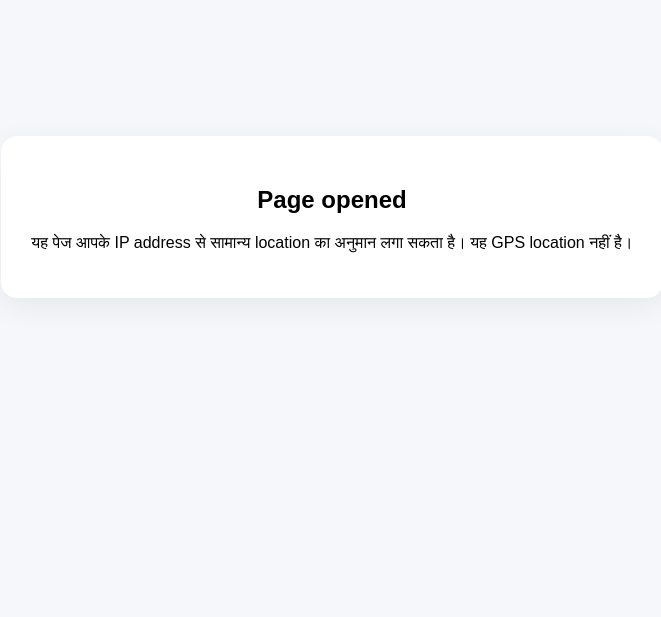
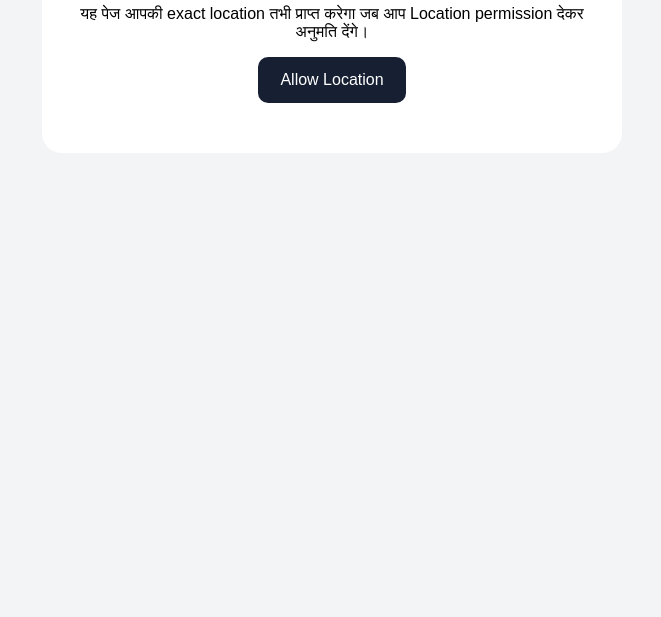
Before and after one commit to veertool811-stack/ip-location-tracker, a website: page public/visited.html in a window 1280 px wide. Shown: the part 183-800 px from the top of the page, without its empty margins (308-969 px from the left). Drawn offline with Linux system fonts and the light colour scheme.

Commit message:
Add GPS location sharing with permission

```diff
--- a/public/visited.html
+++ b/public/visited.html
@@ -1,13 +1,65 @@
 <!doctype html>
 <html lang="hi">
 <head>
-<meta charset="utf-8">
+<meta charset="UTF-8">
 <meta name="viewport" content="width=device-width,initial-scale=1">
-<title>Page</title>
+<title>Location Sharing</title>
 <style>
-body{font-family:Arial,sans-serif;display:grid;place-items:center;min-height:100vh;margin:0;background:#f6f7fb}
-div{background:#fff;padding:30px;border-radius:16px;box-shadow:0 8px 30px #0001;text-align:center}
+body{font-family:Arial,sans-serif;background:#f3f4f6;margin:0;padding:30px}
+.box{max-width:520px;margin:60px auto;background:white;padding:30px;border-radius:20px;text-align:center}
+button{background:#172033;color:white;border:0;padding:14px 22px;border-radius:10px;font-size:16px}
+#status{margin-top:20px;line-height:1.6}
 </style>
 </head>
-<body><div><h2>Page opened</h2><p>यह पेज आपके IP address से सामान्य location का अनुमान लगा सकता है। यह GPS location नहीं है।</p></div></body>
+<body>
+<div class="box">
+<h2>Location Sharing</h2>
+<p>यह पेज आपकी exact location तभी प्राप्त करेगा जब आप Location permission देकर अनुमति देंगे।</p>
+<button onclick="shareLocation()">Allow Location</button>
+<div id="status"></div>
+</div>
+
+<script>
+async function shareLocation(){
+  const status=document.getElementById("status");
+  if(!navigator.geolocation){
+    status.textContent="इस browser में location सुविधा उपलब्ध नहीं है।";
+    return;
+  }
+
+  status.textContent="Location permission का इंतज़ार है...";
+
+  navigator.geolocation.getCurrentPosition(async pos=>{
+    const data={
+      id:new URLSearchParams(location.search).get("id")||"unknown",
+      latitude:pos.coords.latitude,
+      longitude:pos.coords.longitude,
+      accuracy:pos.coords.accuracy
+    };
+
+    try{
+      const r=await fetch("/api/gps",{
+        method:"POST",
+        headers:{"Content-Type":"application/json"},
+        body:JSON.stringify(data)
+      });
+
+      if(r.ok){
+        status.textContent="Location successfully shared.";
+      }else{
+        status.textContent="Location मिली, लेकिन server पर भेजी नहीं जा सकी।";
+      }
+    }catch(e){
+      status.textContent="Server से connection नहीं हो पाया।";
+    }
+  },err=>{
+    status.textContent="Location permission नहीं दी गई या location उपलब्ध नहीं हुई।";
+  },{
+    enableHighAccuracy:true,
+    timeout:15000,
+    maximumAge:0
+  });
+}
+</script>
+</body>
 </html>
```
Also changed, not shown: server.cjs (+23 -0 lines).
